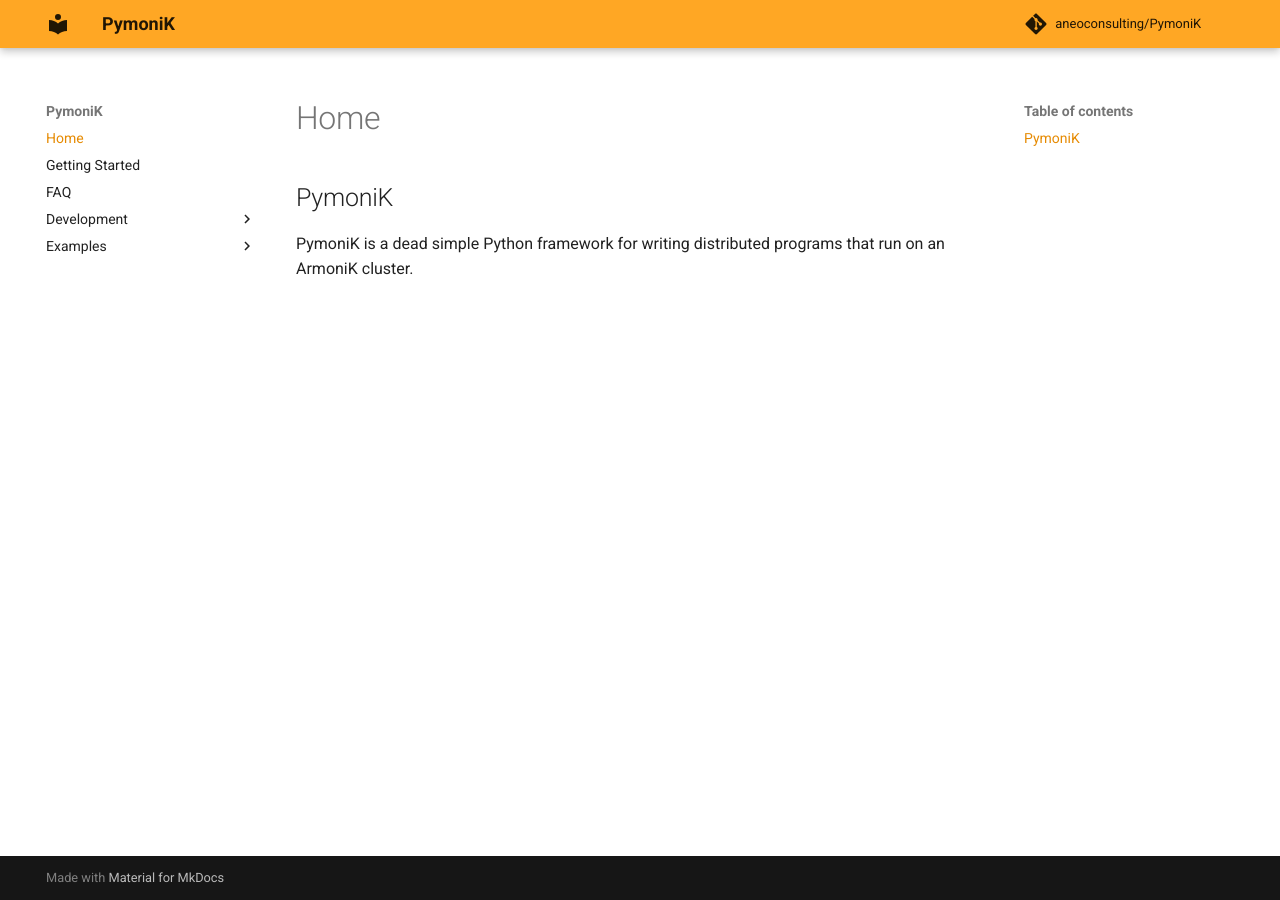
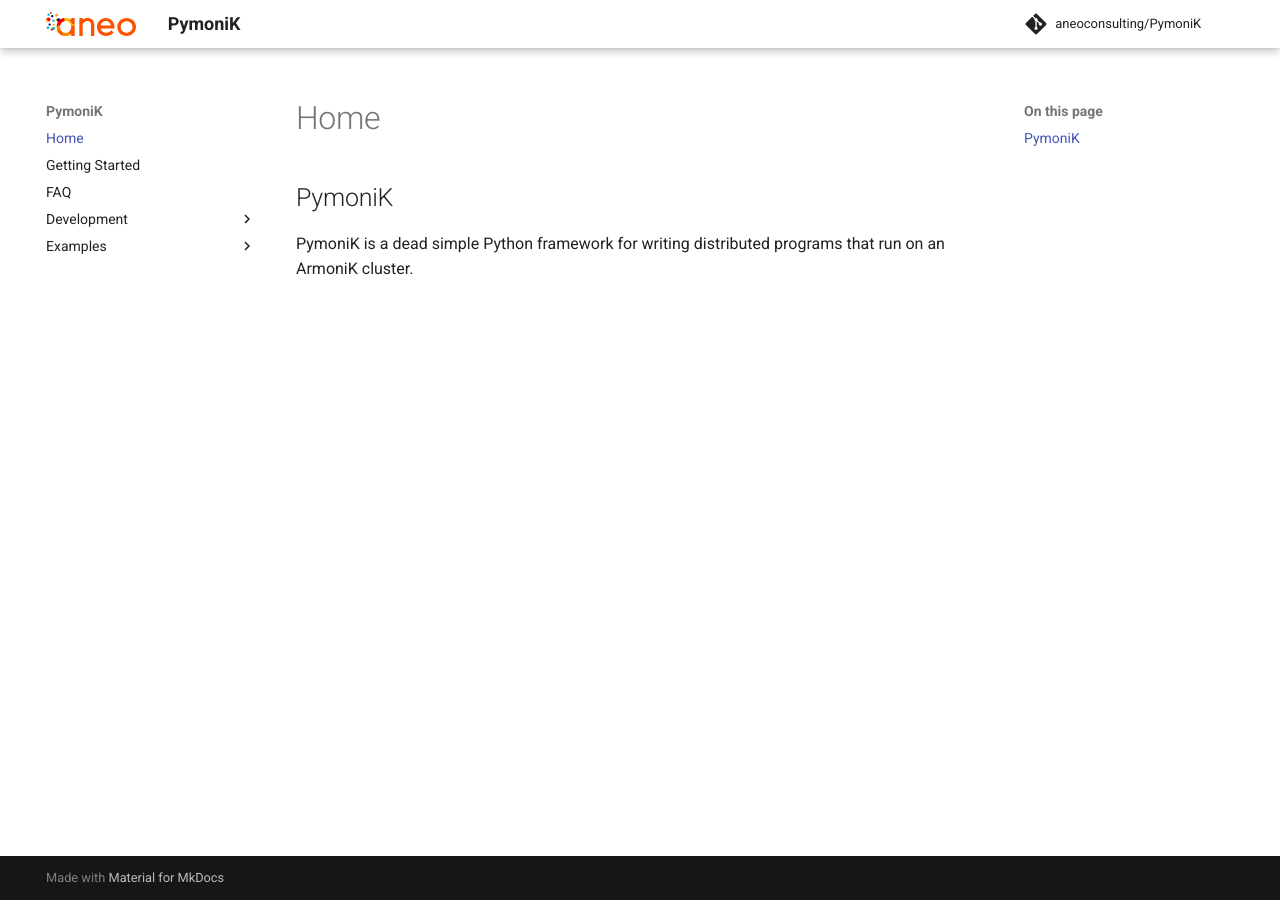
Before and after one commit to aneoconsulting/PymoniK, an MkDocs documentation site: the page built from docs/index.md, in a window 1280 px wide. Built offline with MkDocs 1.6.1 and Material for MkDocs 9.7.7, drawn with Linux system fonts in a browser that asks for light colours; comment, search, counter and statistics services are not loaded.

Commit message:
Added aneo logo

```diff
--- a/mkdocs.yml
+++ b/mkdocs.yml
@@ -4,13 +4,14 @@
   - Getting Started: getting-started.md
   - FAQ: important-considerations.md
   - Development:
-      - Development: development/development.md
+      - Developer's Guide: development/development.md
       - Contributing: development/contribution.md
   - Examples:
       - Pi Estimation: examples/monte_carlo.md
       - Training an AI to play Pong: examples/pong_training.md
 repo_url: https://github.com/aneoconsulting/PymoniK
 repo_name: aneoconsulting/PymoniK
+site_url: https://aneoconsulting.github.io/PymoniK/
 markdown_extensions:
   - pymdownx.highlight:
       anchor_linenums: true
@@ -21,14 +22,21 @@
   - pymdownx.superfences
   - admonition
   - pymdownx.details
+  - toc:
+      permalink: true
+      title: On this page
 plugins:
-  - social
+  - social:
+      cards_layout: default/invert
+extra:
+  homepage: https://www.aneo.eu/
 theme:
   name: material
+  logo: assets/logo-aneo.svg
   features:
     - content.code.copy
     - content.code.annotate
     - content.tooltips
   palette:
-    primary: orange
-    accent: red
+    primary: white
+    accent: orange
```
Also changed, not shown: docs/assets/logo-aneo.svg (added).
